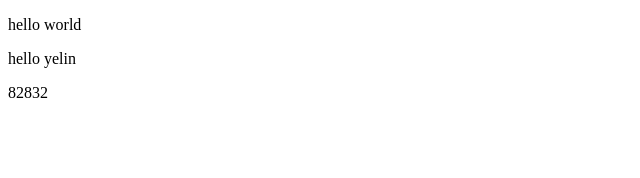
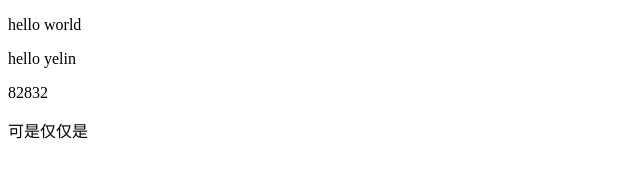
Before and after one commit to yelin2016/log2, a website: page src/index.html in a window 1280 px wide. Shown: the whole page, without its empty margins (0-640 px from the left). Drawn offline with Linux system fonts and the light colour scheme.

Commit message:
feat: 新增一点内容
wewewew

wewewew

```diff
--- a/src/index.html
+++ b/src/index.html
@@ -11,6 +11,7 @@
 
 <p>hello yelin</p>
 <p>82832</p>
+<p>可是仅仅是</p>
 <script>
 
 
```
